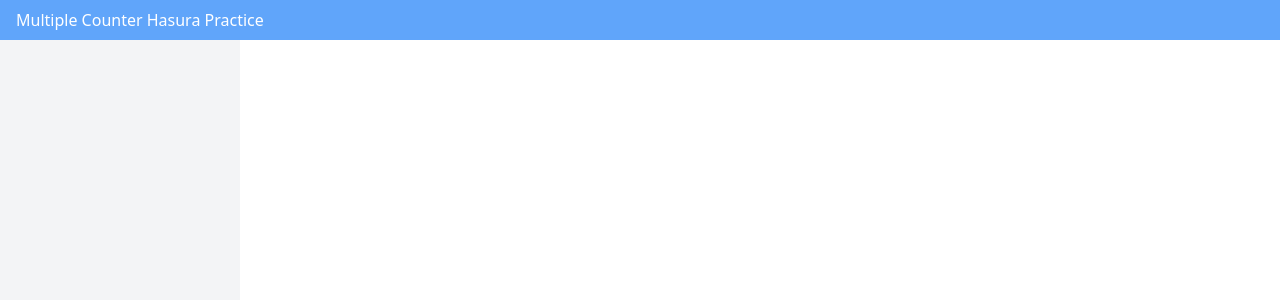
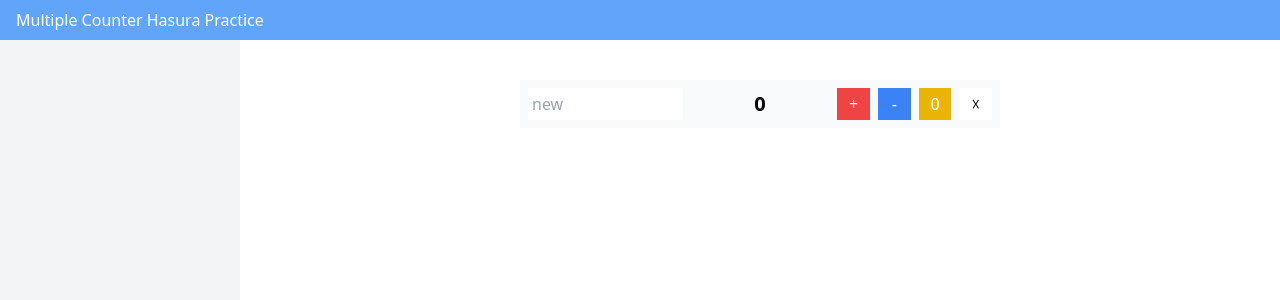
Before and after one commit to pon0204/react-sandbox, a React (Vite) app in the folder hasura-practice/: page / in a window 1280 px wide. Shown: the top 300 px of the page. Built offline with nearby package versions, Linux system fonts and the light colour scheme.

Commit message:
feat: counterコンポーネントのUI仮実装

```diff
--- a/hasura-practice/src/App.tsx
+++ b/hasura-practice/src/App.tsx
@@ -1,5 +1,6 @@
 import { Header } from './components/layouts/Header'
 import { Sidebar } from './components/layouts/Sidebar'
+import { Counter } from './features/counters/Counter'
 
 function App() {
   return (
@@ -8,7 +9,9 @@ function App() {
         <Header />
         <div className='sidebar-layout'>
           <Sidebar />
-          <main className=''></main>
+          <main className='py-10'>
+            <Counter />
+          </main>
         </div>
       </div>
     </div>
--- /dev/null
+++ b/hasura-practice/src/features/counters/Counter.tsx
@@ -0,0 +1,40 @@
+import { useState } from 'react'
+
+export const Counter = () => {
+  const [count, setCount] = useState(0)
+
+  function increment() {
+    setCount(count + 1)
+  }
+
+  function decrement() {
+    if (count > 0) setCount(count - 1)
+  }
+  function reset() {
+    setCount(0)
+  }
+
+  return (
+    <div className='w-[30rem] mx-auto bg-gray-50 p-2 grid grid-cols-3 text-center items-center'>
+      <div>
+        <input type='text' className='p-1 w-full' placeholder='new' />
+      </div>
+      <div>
+        <p className='font-bold text-xl'>{count}</p>
+      </div>
+      <div className='grid grid-cols-4  gap-x-2'>
+        <button className=' bg-red-500 text-white p-1' onClick={increment}>
+          +
+        </button>
+        <button className='bg-blue-500 text-white p-1' onClick={decrement}>
+          -
+        </button>
+        <button className=' bg-yellow-500 text-white p-1' onClick={reset}>
+          0
+        </button>
+        {/* TODO: counter削除処理を実装する */}
+        <button className='bg-white'>☓</button>
+      </div>
+    </div>
+  )
+}
```
